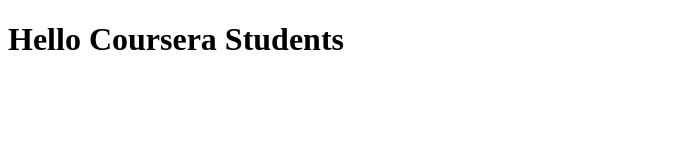
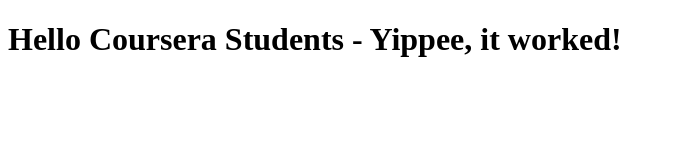
Before and after one commit to rvj321/coursera-test, a plain HTML site: page index.html in a window 1280 px wide. Shown: the whole page, without its empty margins (0-674 px from the left). Drawn offline with Linux system fonts and the light colour scheme.

Commit message:
next version of webfile

```diff
--- a/index.html
+++ b/index.html
@@ -5,6 +5,6 @@
     <title>Hello Coursera</title>
   </head>
   <body>
-    <h1>Hello Coursera Students</h1>
+    <h1>Hello Coursera Students - Yippee, it worked!</h1>
   </body>
 </html>
```
